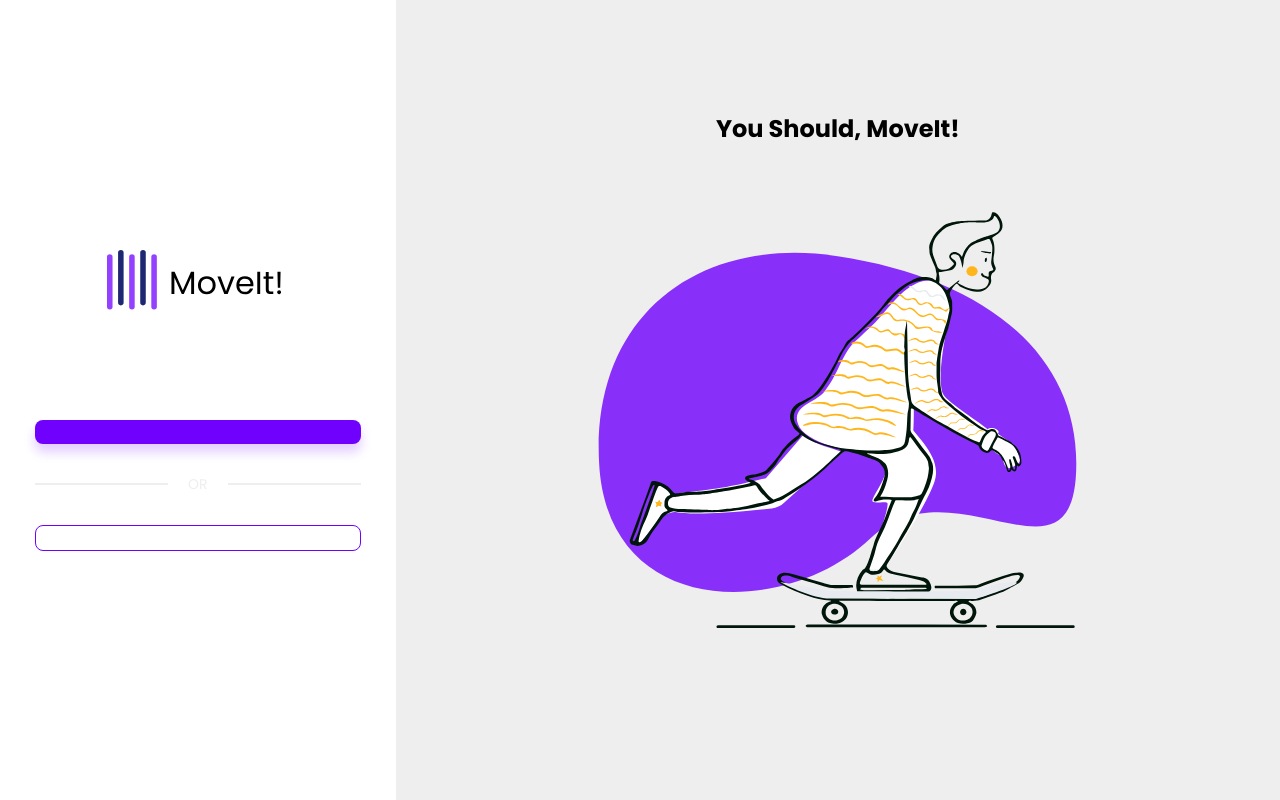
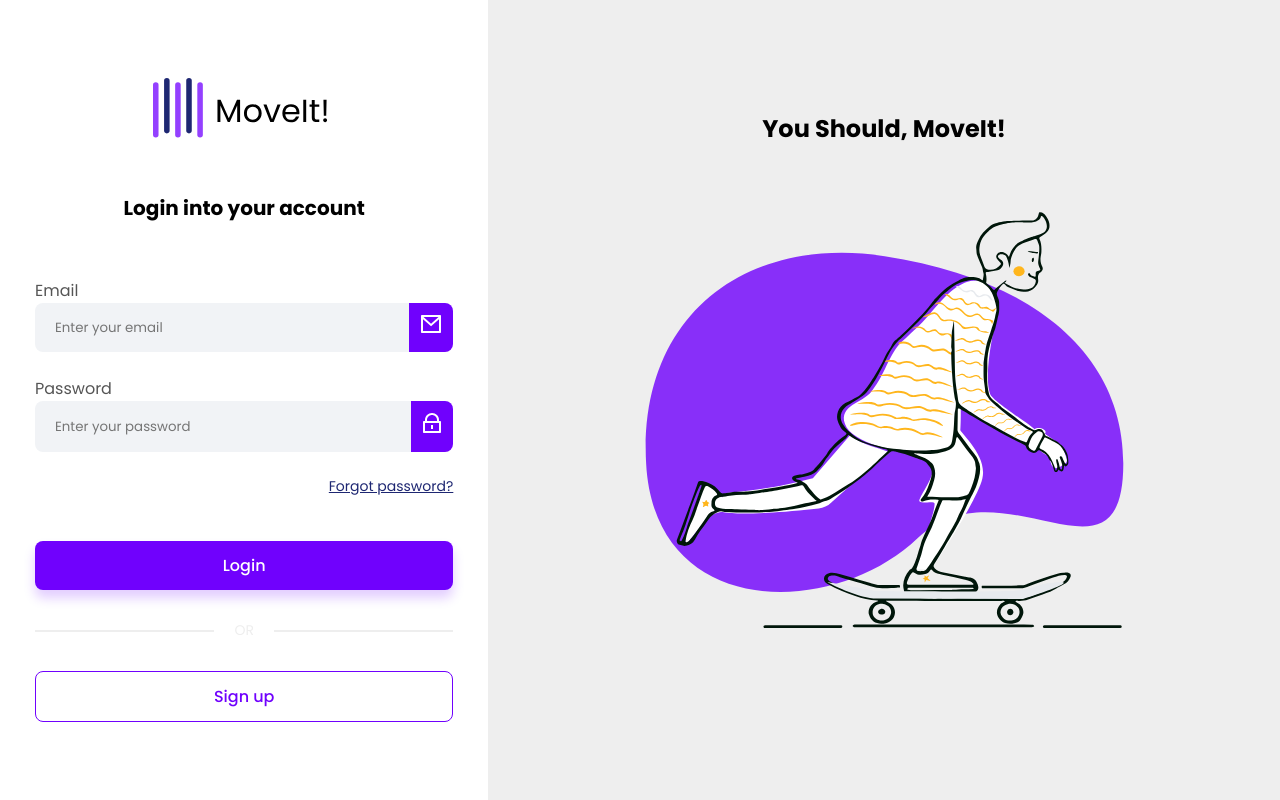
Before and after one commit to m-matheus/login-page, an Angular app: page /login in a window 1280 px wide. Built offline with nearby package versions, Linux system fonts and the light colour scheme.

Commit message:
feat: create the form on login page

```diff
--- a/src/app/pages/login/login.component.html
+++ b/src/app/pages/login/login.component.html
@@ -1,3 +1,27 @@
-<app-default-login-layout>
-
+<app-default-login-layout
+title="Login into your account"
+primaryBtnText="Login"
+secondaryBtnText="Sign up"
+>
+  <form [formGroup]="loginForm">
+    <app-primary-input
+      formControlName="email"
+      inputName="email"
+      label="Email"
+      placeholder="Enter your email"
+      type="email"
+    >
+      <img src="/assets/svg/email-icon.svg" alt="email-icon">
+    </app-primary-input>
+    <app-primary-input
+      formControlName="password"
+      inputName="password"
+      label="Password"
+      placeholder="Enter your password"
+      type="password"
+    >
+      <img src="/assets/svg/password-icon.svg" alt="password-icon">
+    </app-primary-input>
+    <span>Forgot password?</span>
+  </form>
 </app-default-login-layout>
--- a/src/app/pages/login/login.component.scss
+++ b/src/app/pages/login/login.component.scss
@@ -0,0 +1,16 @@
+@import "../../../styles/variables.scss";
+
+form {
+  width: 100%;
+  display: flex;
+  flex-direction: column;
+  gap: 24px;
+  margin-bottom: 34px;
+
+  span {
+    font-size: 14px;
+    text-decoration: underline;
+    color: $secondary-color;
+    text-align: end;
+  }
+}
--- a/src/app/pages/login/login.component.ts
+++ b/src/app/pages/login/login.component.ts
@@ -1,15 +1,26 @@
 import { Component } from '@angular/core';
 import { DefaultLoginLayoutComponent } from '../../components/default-login-layout/default-login-layout.component';
+import { FormControl, FormGroup, ReactiveFormsModule, Validators } from '@angular/forms';
+import { PrimaryInputComponent } from '../../components/primary-input/primary-input.component';
 
 @Component({
   selector: 'app-login',
   standalone: true,
   imports: [
-    DefaultLoginLayoutComponent
+    DefaultLoginLayoutComponent,
+    ReactiveFormsModule,
+    PrimaryInputComponent
   ],
   templateUrl: './login.component.html',
   styleUrl: './login.component.scss'
 })
 export class LoginComponent {
+  loginForm!: FormGroup;
 
+  constructor() {
+    this.loginForm = new FormGroup({
+      email: new FormControl('', [Validators.required, Validators.email]),
+      password: new FormControl('', [Validators.required, Validators.minLength(8)])
+    });
+  }
 }
```
